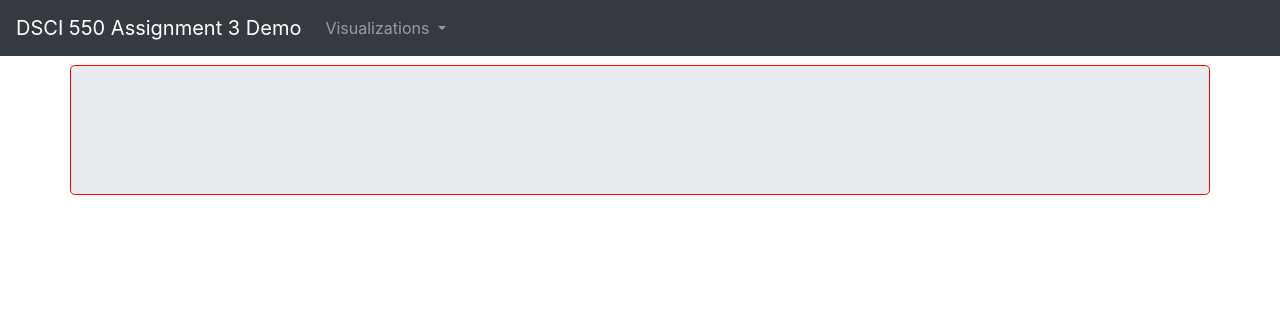
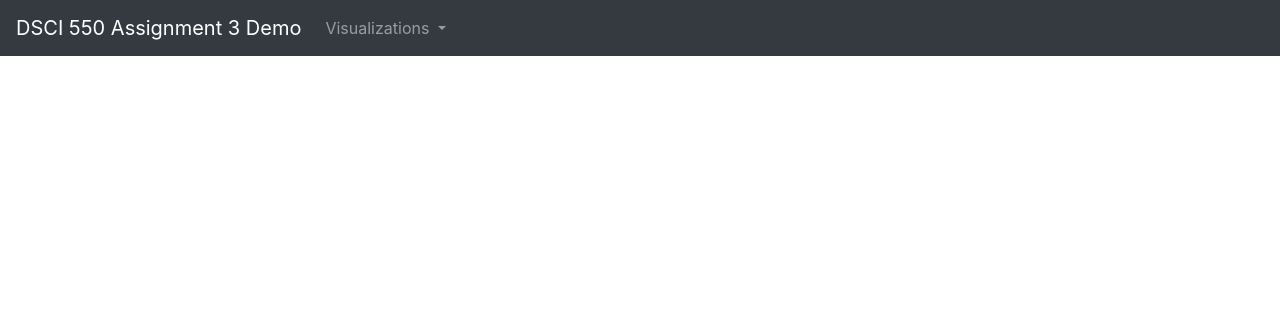
Before and after one commit to Anthonyive/DSCI-550-Assignment-3, a Flask app: template templates/vis1.html in a window 1280 px wide. Shown: the top 316 px of the page. Run offline with Flask 2, Linux system fonts and the light colour scheme; the template is opened without the code that fills it, so the values that code supplies are empty; parts of the project's set-up code (start-up, migrations or seed data) failed here and were passed over; some libraries are stand-ins or nearby versions.

Commit message:
Don't ignore distribution/packaging

```diff
--- a/static/js/vis1.js
+++ /dev/null
@@ -1,19 +0,0 @@
-const DUMMY_DATA = [
-  { id: 'd1', value: 10, region: 'USA'},
-  { id: 'd2', value: 11, region: 'India'},
-  { id: 'd3', value: 2, region: 'China'},
-  { id: 'd4', value: 3, region: 'Germany'},
-  { id: 'd5', value: 5, region: 'Japan'},
-];
-
-const container = d3.select('#vis1')
-  .classed('container jumbotron text-center', true)
-  .style('border', '1px solid red');
-
-container.selectAll('.bar')
-  .data(DUMMY_DATA)
-  .enter()
-  .append('div')
-  .classed('bar', true)
-  .attr('width', '50px')
-  .style('height');
--- a/static/package.json
+++ b/static/package.json
@@ -1,6 +1,5 @@
 {
   "dependencies": {
-    "@observablehq/stdlib": "^3.4.1",
     "bootstrap": "^4.6.0",
     "d3": "^6.7.0",
     "jquery": "^3.6.0"
--- a/templates/layout.html
+++ b/templates/layout.html
@@ -13,7 +13,6 @@
   <link rel="stylesheet" href="{{ url_for('static', filename='node_modules/bootstrap/dist/css/bootstrap.min.css' )}}">
   <!-- d3 -->
   <script src="{{ url_for('static', filename='node_modules/d3/dist/d3.js' )}}"></script>
-  <script src="{{ url_for('static', filename='node_modules/@observablehq/stdlib/dist/stdlib.js' )}}"></script>
 </head>
 <body>
 
```
Also changed, not shown: static/package-lock.json, 1 other file.
